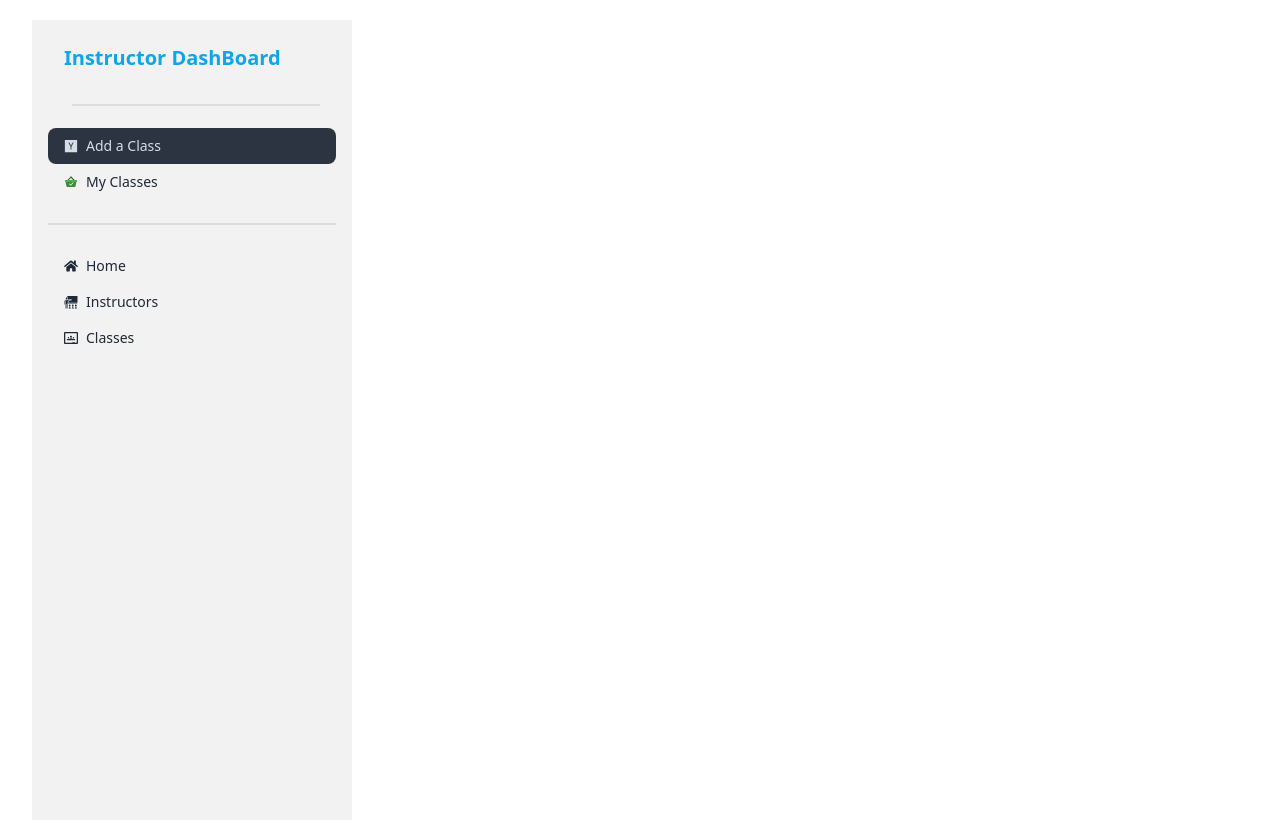
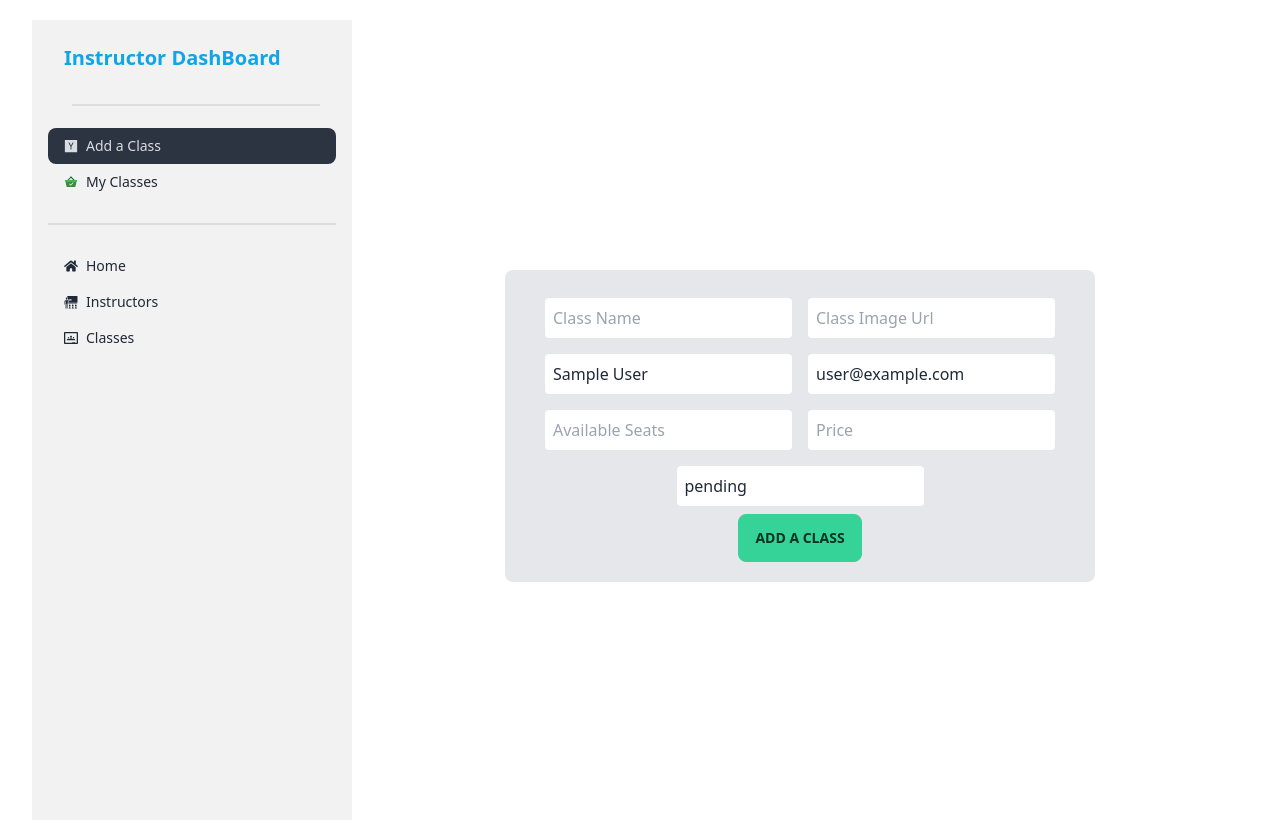
Before and after one commit to Sabbir386/broadcast-brilliance-institude-client, a React (Vite) app: page /dashboard/addaclass in a window 1280 px wide. Built offline with nearby package versions, Linux system fonts and the light colour scheme; no server answers; sample sign-in values are in the browser's storage.

Commit message:
succeessfull add a claass field on instructor dashboard created

```diff
--- a/src/InstructorDashboard/AddAClass.jsx
+++ b/src/InstructorDashboard/AddAClass.jsx
@@ -1,8 +1,106 @@
 import React from 'react';
+import { useContext } from 'react';
+import { AuthContext } from '../AuthProvider/AuthProvider';
+import { useForm } from "react-hook-form";
+import Swal from 'sweetalert2';
 
 const AddAClass = () => {
+    const { user } = useContext(AuthContext)
+    const { register, formState: { errors }, handleSubmit } = useForm();
+    const onSubmit = (addClass) => {
+        fetch("http://localhost:5000/allClasses", {
+            method: "POST",
+            headers: {
+                "Content-Type": "application/json"
+            },
+            body: JSON.stringify(addClass)
+        })
+            .then(res => res.json())
+            .then(data => {
+                if (data.insertedId) {
+                    Swal.fire({
+                        title: 'success!',
+                        text: 'Class Added Successfully  ',
+                        icon: 'success',
+                        confirmButtonText: 'Cool'
+                    })
+                }
+            })
+
+    };
     return (
-        <div>
+        <div className='bg-gray-200 text-center mt-3 px-4 py-5 mx-auto sm:max-w-xl md:max-w-full lg:max-w-screen-xl md:px-24 lg:px-8 rounded-lg '>
+            <form onSubmit={handleSubmit(onSubmit)}>
+                {errors.exampleRequired && <span>This field is required</span>}
+
+                <input
+                    className='p-2 m-2 rounded'
+                    type='text'
+                    {...register("class_name", { required: true })}
+                    placeholder='Class Name'
+                    defaultValue=""
+
+                />
+                <input
+                    className='p-2 m-2 rounded'
+
+                    {...register("class_image", { required: true })}
+                    placeholder='Class Image Url'
+                    defaultValue={user?.photoUrl}
+
+                />
+                <br />
+                <input
+                    className='p-2 m-2 rounded'
+                    type='text'
+                    {...register("instructor_name")}
+                    placeholder='Instructor Name'
+                    defaultValue={user?.displayName}
+                    readOnly
+
+                />
+                <input
+                    className='p-2 m-2 rounded'
+                    type='email'
+                    {...register("instructor_email")}
+                    placeholder='Instructor Email'
+                    defaultValue={user?.email}
+                    readOnly
+
+                />
+                <br />
+
+
+                <input
+                    className='p-2 m-2 rounded'
+                    type='number'
+                    {...register("available_seats", { required: true })}
+                    placeholder='Available Seats'
+                    defaultValue=""
+
+                />
+                <input
+                    className='p-2 m-2 rounded'
+                    type='number'
+
+                    {...register("price", { required: true })}
+                    placeholder='Price'
+                    defaultValue=""
+
+                />
+                <br />
+                <input
+                    className='p-2 m-2 rounded'
+
+                    {...register("status", { required: true })}
+                    placeholder='Status'
+                    defaultValue="pending"
+
+                />
+
+                <br />
+                <input className="btn btn-success btn-tiny btn-xs sm:btn-sm md:btn-md lg:btn-md" value="Add A Class" type="submit" />
+            </form>
 
         </div>
     );
```
